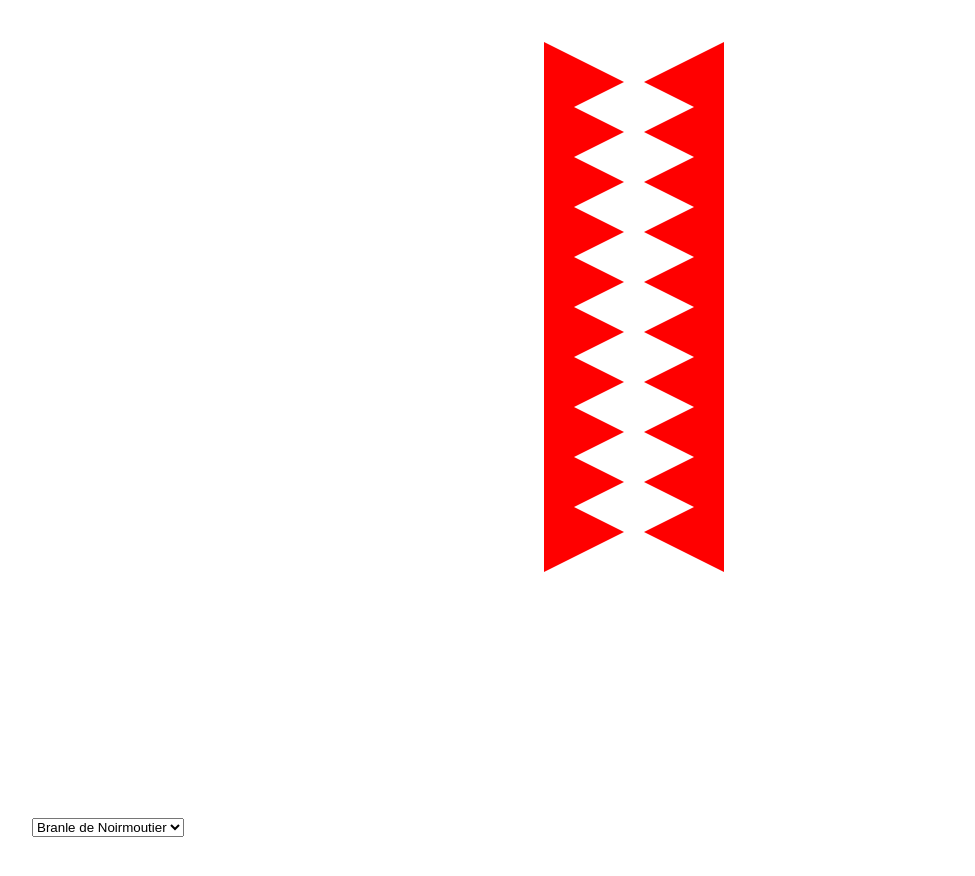
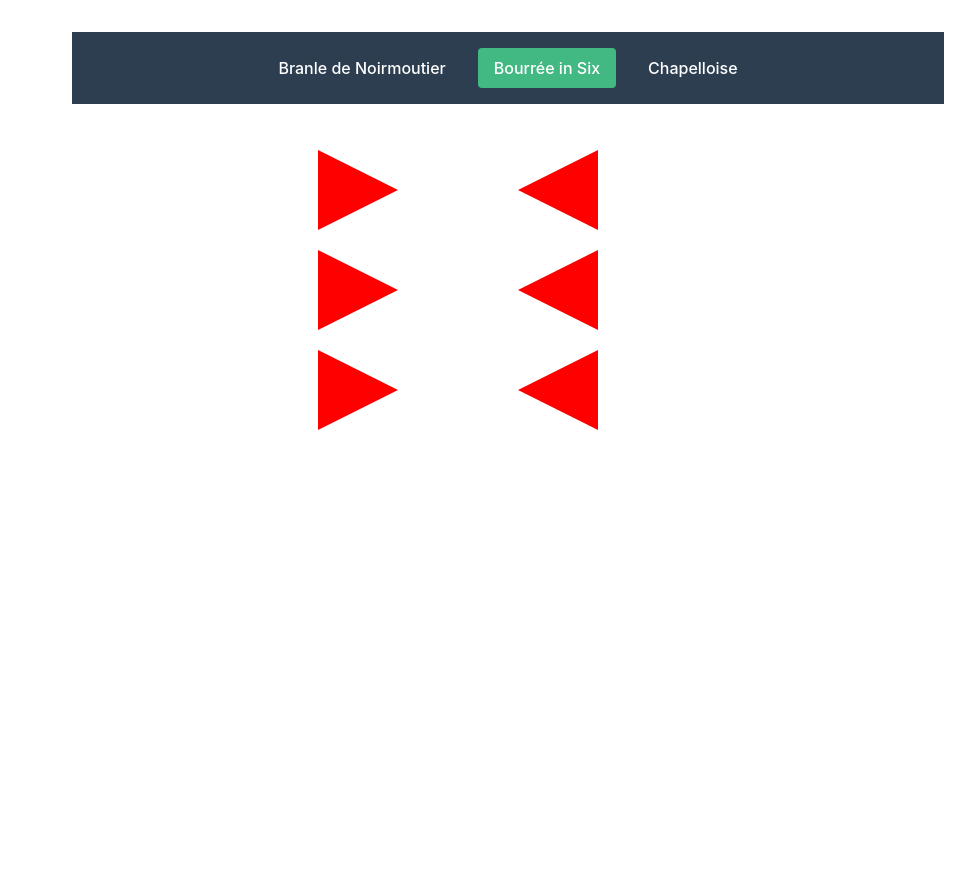
Before and after one commit to stared/balfolk-viz, a Vue app: page /dance/bourree-in-six in a window 1280 px wide. Shown: the top 876 px of the page, without its empty margins (132-1107 px from the left). Built offline with nearby package versions, Linux system fonts and the light colour scheme.

Commit message:
added routing

```diff
--- a/package.json
+++ b/package.json
@@ -10,7 +10,8 @@
   },
   "dependencies": {
     "d3-ease": "^3.0.1",
-    "vue": "^3.3.4"
+    "vue": "^3.3.4",
+    "vue-router": "4"
   },
   "devDependencies": {
     "@types/d3-ease": "^3.0.0",
--- a/src/App.vue
+++ b/src/App.vue
@@ -1,9 +1,66 @@
 <script setup lang="ts">
-import DanceAnimation from "@/components/DanceAnimation.vue";
+import { useRoute } from "vue-router";
+
+const route = useRoute();
+const dances = [
+  { name: "Branle de Noirmoutier", path: "/dance/branle-de-noirmoutier" },
+  { name: "Bourrée in Six", path: "/dance/bourree-in-six" },
+  { name: "Chapelloise", path: "/dance/chapelloise" },
+];
 </script>
 
 <template>
-  <DanceAnimation />
+  <div class="app">
+    <nav class="nav-bar">
+      <router-link
+        v-for="dance in dances"
+        :key="dance.path"
+        :to="dance.path"
+        class="nav-link"
+        :class="{ active: route.path === dance.path }"
+      >
+        {{ dance.name }}
+      </router-link>
+    </nav>
+    <main>
+      <router-view></router-view>
+    </main>
+  </div>
 </template>
 
-<style scoped></style>
+<style>
+.app {
+  display: flex;
+  flex-direction: column;
+  min-height: 100vh;
+}
+
+.nav-bar {
+  background-color: #2c3e50;
+  padding: 1rem;
+  display: flex;
+  gap: 1rem;
+  justify-content: center;
+}
+
+.nav-link {
+  color: #fff;
+  text-decoration: none;
+  padding: 0.5rem 1rem;
+  border-radius: 4px;
+  transition: background-color 0.3s;
+}
+
+.nav-link:hover {
+  background-color: #34495e;
+}
+
+.nav-link.active {
+  background-color: #42b883;
+}
+
+main {
+  flex: 1;
+  padding: 1rem;
+}
+</style>
--- a/src/main.ts
+++ b/src/main.ts
@@ -1,5 +1,8 @@
 import { createApp } from "vue";
 import "@/style.css";
 import App from "./App.vue";
+import router from "./router";
 
-createApp(App).mount("#app");
+const app = createApp(App);
+app.use(router);
+app.mount("#app");
--- /dev/null
+++ b/src/router/index.ts
@@ -0,0 +1,19 @@
+import { createRouter, createWebHistory } from "vue-router";
+import DanceView from "@/views/DanceView.vue";
+
+const router = createRouter({
+  history: createWebHistory(),
+  routes: [
+    {
+      path: "/",
+      redirect: "/dance/branle-de-noirmoutier",
+    },
+    {
+      path: "/dance/:name",
+      name: "dance",
+      component: DanceView,
+    },
+  ],
+});
+
+export default router;
--- /dev/null
+++ b/src/views/DanceView.vue
@@ -0,0 +1,79 @@
+<script setup lang="ts">
+import { ref, onMounted, onUnmounted, computed, watch } from "vue";
+import { useRoute } from "vue-router";
+import DancerGlyph from "@/components/DancerGlyph.vue";
+import { branleDeNoirmoutier } from "@/scripts/dances/branleDeNoirmoutier";
+import { bourreInSix } from "@/scripts/dances/bourreInSix";
+import { chapelloise } from "@/scripts/dances/chapelloise";
+import { DancerPosition } from "@/scripts/dance";
+
+const route = useRoute();
+const timeStepMs = 10;
+const timeElapsed = ref(0); // in seconds
+const nPairs = 10;
+
+let interval: ReturnType<typeof setTimeout>;
+
+onMounted(() => {
+  interval = setInterval(() => {
+    timeElapsed.value += timeStepMs / 1000;
+  }, timeStepMs);
+});
+
+onUnmounted(() => {
+  clearInterval(interval);
+});
+
+const dances = {
+  "branle-de-noirmoutier": branleDeNoirmoutier(nPairs),
+  "bourree-in-six": bourreInSix(),
+  chapelloise: chapelloise(nPairs),
+};
+
+const dance = computed(() => {
+  const danceKey = route.params.name as keyof typeof dances;
+  const currentDance = dances[danceKey];
+  if (!currentDance) {
+    return dances["branle-de-noirmoutier"]; // fallback to default dance
+  }
+  currentDance.setScaleShift(
+    DancerPosition.new({ x: 100, y: 100, r: 0.5, angle: 1 }),
+    DancerPosition.new({ x: 300, y: 0, r: 20, angle: 0 })
+  );
+  return currentDance;
+});
+
+const dancers = computed(() => dance.value.render(timeElapsed.value));
+
+watch(
+  () => route.params.name,
+  () => {
+    timeElapsed.value = 0; // Reset time elapsed when dance changes
+  }
+);
+</script>
+
+<template>
+  <div class="dance-view">
+    <svg width="800" height="800">
+      <DancerGlyph
+        v-for="(d, index) in dancers"
+        :key="index"
+        :x="d.x"
+        :y="d.y"
+        :scale="d.r"
+        color="red"
+        :rotation="d.angle"
+      />
+    </svg>
+  </div>
+</template>
+
+<style scoped>
+.dance-view {
+  display: flex;
+  justify-content: center;
+  align-items: center;
+  padding: 20px;
+}
+</style>
```
Also changed, not shown: 1 other file (tests, documents, lock files or other folders).
